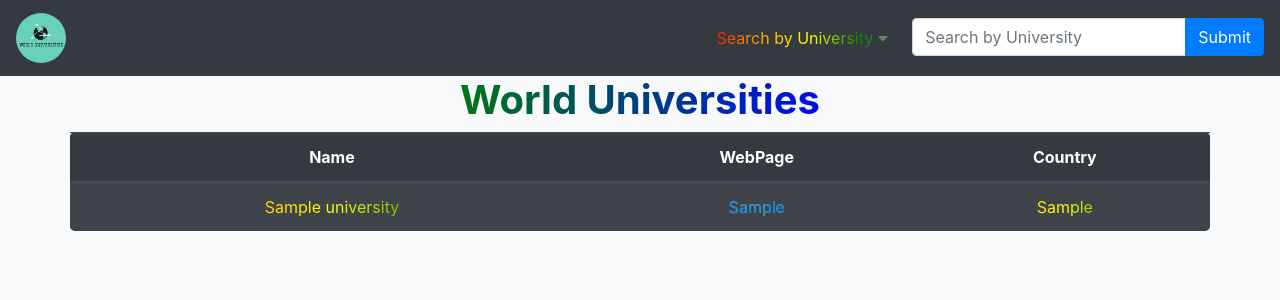
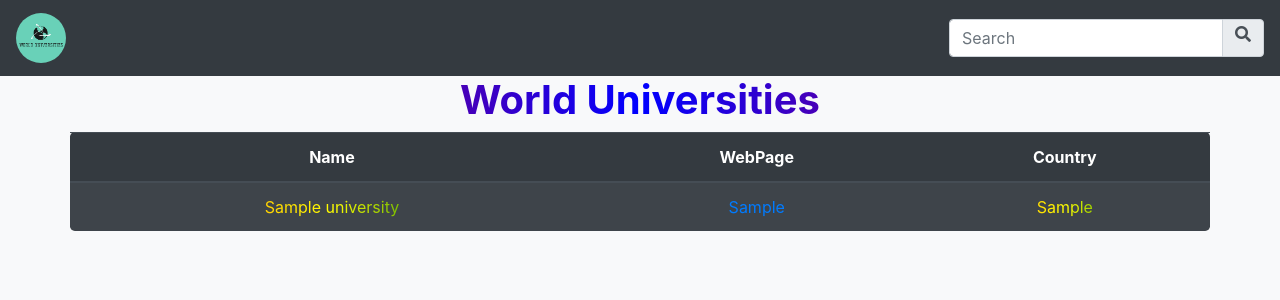
Before and after one commit to FahimSifnatul/world_universities, a Django app: page / in a window 1280 px wide. Shown: the top 300 px of the page. Run offline with Django 3.2, Linux system fonts and the light colour scheme; tables that the repository leaves empty hold one stand-in row (values such as "Sample post"); some libraries are stand-ins or nearby versions.

Commit message:
Added searchbar functionality

```diff
--- a/home/views.py
+++ b/home/views.py
@@ -5,22 +5,17 @@ import requests
 # custom models, serializers
 from universities_api.models import Universities
 
+API_URL = 'http://127.0.0.1:8000/'
+
+
 # Create your views here.
 class Home(View):
 	def get(self, request, *args, **kwargs):
 		universities = Universities.objects.all().order_by('country')
 
 		if len(universities) == 0:
-			url = 'http://universities.hipolabs.com/search'
-			universities_list = requests.get(url).json()
-			values = []
-			for university in universities_list:
-				values.append(Universities(name=university['name'],
-											domains = university['domains'][0],
-											web_pages = university['web_pages'][0],
-											country = university['country'],
-											alpha_two_code = university['alpha_two_code']))
-			Universities.objects.bulk_create(values)
+			# To build the database
+			requests.get(API_URL+'collect')
 			universities = Universities.objects.all().order_by('country')
 
 		context = {}
--- a/static/js/main.js
+++ b/static/js/main.js
@@ -1,17 +1,11 @@
 
 $(document).ready(function(){
 
-	$("#search_by_university").click(function(){
-		$("#search_by_country_form").hide();
-		$("#search_by_university_form").show();
-
-		$("#navbardrop").html("Search by University <span class='fas fa-caret-down'></span>");
-	});
-
-	$("#search_by_country").click(function(){
-		$("#search_by_university_form").hide();
-		$("#search_by_country_form").show();
-
-		$("#navbardrop").html("Search by Country <span class='fas fa-caret-down'></span>");
-	});
+	// case-insensitive table search functionality
+	$("#search").on("keyup", function() {
+    	var value = $(this).val().toLowerCase();
+    	$("#table tr").filter(function() {
+      		$(this).toggle($(this).text().toLowerCase().indexOf(value) > -1)
+    	});
+  	});
 })
--- a/templates/home.html
+++ b/templates/home.html
@@ -30,11 +30,11 @@
 	<!-- Customs -->
 	<style>
 		h1{
-			background-image: linear-gradient(to left, lavender, blue, green, red);
+			background-image: linear-gradient(to left, red, blue, red);
 			-webkit-background-clip: text;
   			color: transparent;
 		}
-		td, #navbardrop{
+		.rainbow-text{
 			background-image: linear-gradient(to left, violet, green, yellow, orange, red);
 			-webkit-background-clip: text;
   			color: transparent;
@@ -51,46 +51,22 @@
 	  		<img class="rounded-circle" src="{% static 'images/logo.png' %}" alt="logo" width="50">
 		</a>
 		<ul class="navbar-nav ml-auto">
-	      	<!-- Dropdown -->
-		    <li class="nav-item dropdown">
-		      	<a class="nav-link dropdown-toggle" href="#" id="navbardrop" data-toggle="dropdown">
-		        Search by University <span class="fas fa-caret-down"></span>
-		      	</a>
-		      	<div class="dropdown-menu">
-		        	<a id="search_by_university" class="dropdown-item" href="#">Search by University</a>
-		        	<a id="search_by_country" class="dropdown-item" href="#">Search by Country</a>
-		      	</div>
-		    </li>
 		    <li class="nav-item">
-
-		    	<!-- Search by University Form -->
-		    	<form id="search_by_university_form" class="form-inline" name="search_by_university_form"> {% csrf_token %}
-		    		<div class="input-group">
-		    			<input id="search_by_university_text" class="form-control" type="text" name="search_by_university_text" placeholder="Search by University" required>
-		    			<div class="input-group-append">
-		    				<input id="search_by_university_submit" class="btn btn-primary" type="submit" name="search_by_university_submit">
-		    			</div>
-		    		</div>
-		    	</form>
-
-		    	<!-- Search by Country Form -->
-		    	<form id="search_by_country_form" class="form-inline" name="search_by_country_form" style="display: none;"> {% csrf_token %}
-		    		<div class="input-group">
-		    			<input id="search_by_country_text" class="form-control" type="text" name="search_by_country_text" placeholder="Search by Country" required>
-		    			<div class="input-group-append">
-		    				<input id="search_by_country_submit" class="btn btn-primary" type="submit" name="search_by_country_submit">
-		    			</div>
-		    		</div>
-		    	</form>
-
+		    	<!-- Search by any -->
+	    		<div class="input-group">
+	    			<input id="search" class="form-control" type="text" name="search" placeholder="Search" required>
+	    			<div class="input-group-append">
+	    				<div class="input-group-text fas fa-search"></div>
+	    			</div>
+	    		</div>
 		    </li>
 	    </ul>
 	</nav>
 
 	<!-- Table to show country data -->
 	<h1 class="text-center"><b>World Universities</b></h1>
-	<div id="table" class="container-fluid table-responsive-sm">
-		<table class="container rounded-lg table table-dark table-striped table-hover text-center w-100">
+	<div class="container-fluid table-responsive-sm">
+		<table id="table" class="container rounded-lg table table-dark table-striped table-hover text-center w-100">
 			<thead>
 				<tr>
 					<th class>Name</th>
@@ -101,9 +77,9 @@
 			<tbody>
 				{% for university in universities %}
 					<tr>
-						<td>{{university.name}}</td>
+						<td class="rainbow-text">{{university.name}}</td>
 						<td><a href="{{university.web_pages}}" target="_blank">{{university.web_pages}}</a></td>
-						<td>{{university.country}}</td>
+						<td class="rainbow-text">{{university.country}}</td>
 					</tr>
 				{% endfor %}
 			</tbody>
```
Also changed, not shown: universities_api/views.py (+11 -11 lines), RESTful_universities/settings.py (line endings or trailing spaces).
